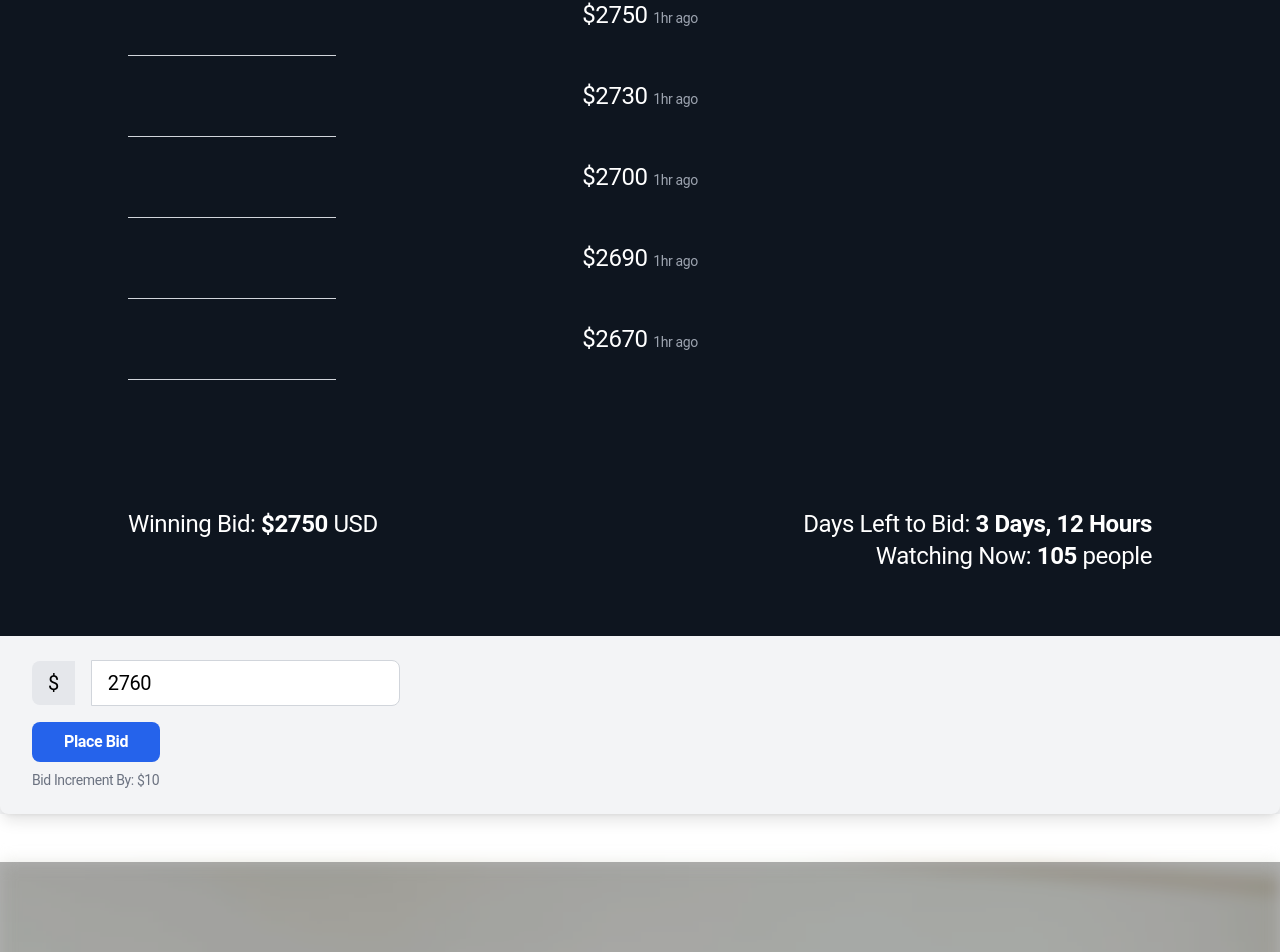
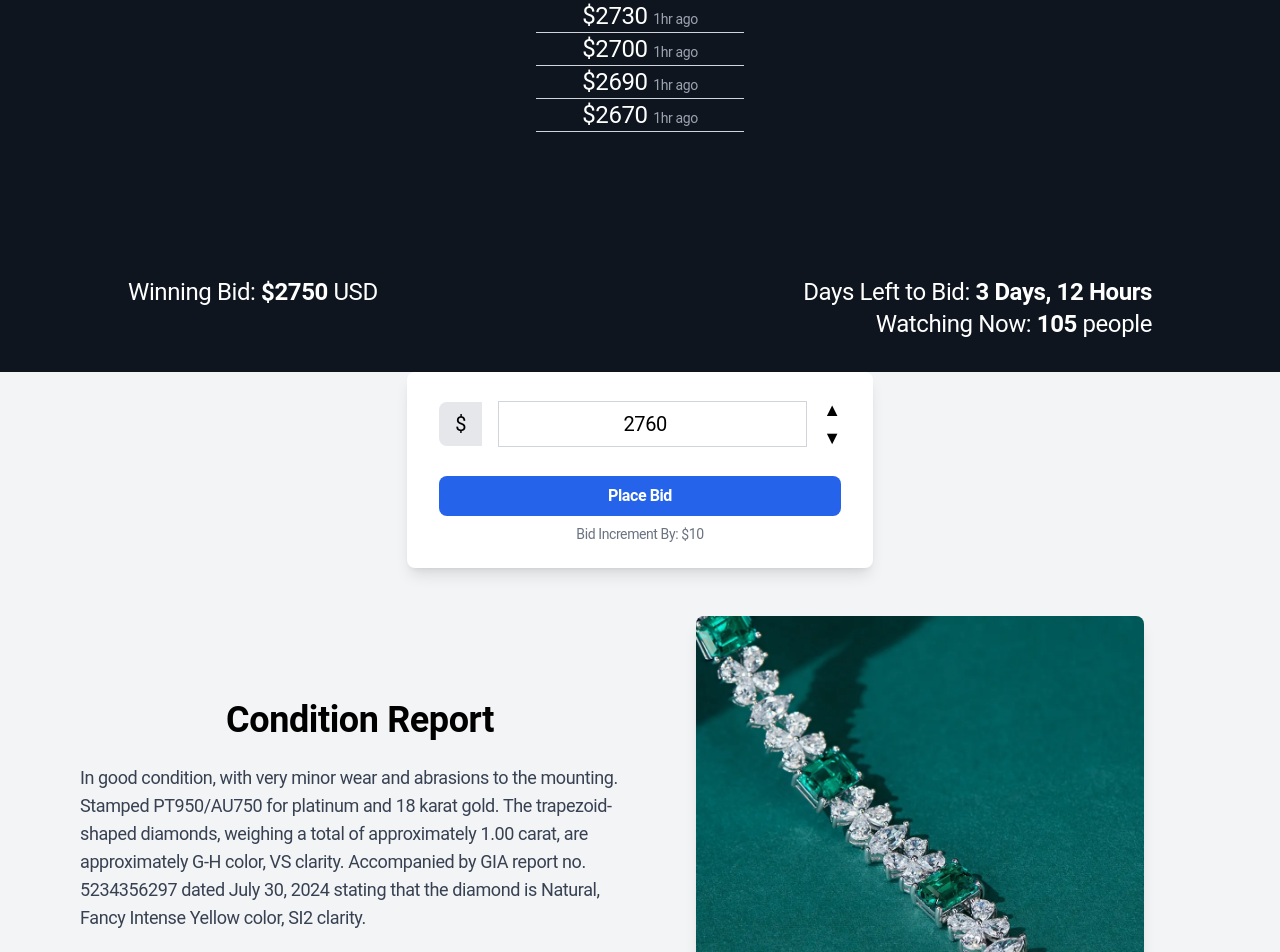
Before and after one commit to KDHBuddhika/NOBLESSE, a React (Create React App) app in the folder front-end/: page / in a window 1280 px wide. Shown: the part 5153-6105 px from the top of the page. Built offline with nearby package versions, Linux system fonts and the light colour scheme.

Commit message:
place bid page change

```diff
--- a/front-end/src/pages/PlaceABid/PlaceABid.jsx
+++ b/front-end/src/pages/PlaceABid/PlaceABid.jsx
@@ -1,5 +1,6 @@
 import React from 'react';
 import imagepb from '../../assets/bracelet-1.jpg';
+import imagepb1 from '../../assets/bracelet-1-pic1.webp';
 
 
 const PlaceABid = () => {
@@ -29,43 +30,41 @@ const PlaceABid = () => {
       </div>
 
 
-      <div className="bg-[#0e151f] py-8 lg:py-16 px-4 lg:px-32 text-center">
+      <div className="bg-[#0e151f] py-8 lg:py-10 px-4 lg:px-32 flex flex-col items-center text-center">
         <h2 className="text-3xl lg:text-4xl font-bold text-white mb-12 text-shadow-md">
           Recent Bids
         </h2>
-        <div className="recent-bids text-center">
 
+        <div className="text-center w-52">
           <div className="text-2xl text-white">
             $2750 <span className="text-sm text-gray-400">1hr ago</span>
           </div>
-          <hr className="w-52 border-gray-300 my-6" />
-
+          <hr className="w-full border-gray-300 my-3" />
 
           <div className="text-2xl text-white">
             $2730 <span className="text-sm text-gray-400">1hr ago</span>
           </div>
-          <hr className="w-52 border-gray-300 my-6" />
+          <hr className="w-full border-gray-300 my-3" />
 
           <div className="text-2xl text-white">
             $2700 <span className="text-sm text-gray-400">1hr ago</span>
           </div>
-          <hr className="w-52 border-gray-300 my-6" />
+          <hr className="w-full border-gray-300 my-3" />
 
           <div className="text-2xl text-white">
             $2690 <span className="text-sm text-gray-400">1hr ago</span>
           </div>
-          <hr className="w-52 border-gray-300 my-6" />
+          <hr className="w-full border-gray-300 my-3" />
 
           <div className="text-2xl text-white">
             $2670 <span className="text-sm text-gray-400">1hr ago</span>
           </div>
-          <hr className="w-52 border-gray-300 my-6 mb-32" />
-
+          <hr className="w-full border-gray-300 my-3 mb-32" />
         </div>
 
         {/* Bid Stats */}
-        <div className="bid-stats flex justify-between text-2xl text-white mt-4">
-          <div className="winning-bid">
+        <div className="bid-stats flex justify-between w-full lg:w-3/4 text-2xl text-white mt-4">
+          <div className="winning-bid text-left">
             Winning Bid: <span className="font-bold">$2750</span> USD
           </div>
           <div className="other-stats text-right">
@@ -80,23 +79,52 @@ const PlaceABid = () => {
       </div>
 
       {/* Bidding Form */}
-      <div className="half-bg">
-        <div className="form-container bg-gray-100 rounded-lg px-8 py-6 shadow-lg">
-          <div className="flex items-center space-x-4">
+      <div className="flex items-center justify-center bg-gray-100 py-48">
+        <div className="bg-white rounded-lg px-8 py-6 shadow-lg">
+          {/* Bidding Amount Section */}
+          <div className="flex items-center justify-center space-x-4">
             <button className="bg-gray-200 py-2 px-4 rounded-l-lg text-xl">$</button>
             <input
               type="number"
-              className="py-2 px-4 bg-white border border-gray-300 rounded-r-lg text-xl"
+              className="py-2 px-4 bg-white border border-gray-300 text-xl text-center"
               defaultValue="2760"
+              step="10"
             />
+            {/* Up and Down Arrows */}
+            <div className="flex flex-col">
+              <button className="bg-gray-300 py-1 px-2 rounded-t-md text-lg">▲</button>
+              <button className="bg-gray-300 py-1 px-2 rounded-b-md text-lg">▼</button>
+            </div>
           </div>
-          <button className="mt-4 bg-blue-600 hover:bg-blue-700 text-white py-2 px-8 rounded-lg font-semibold">
+
+          {/* Place Bid Button */}
+          <button className="mt-6 bg-blue-600 hover:bg-blue-700 text-white py-2 px-8 rounded-lg font-semibold w-full">
             Place Bid
           </button>
-          <p className="text-sm text-gray-500 mt-2">Bid Increment By: $10</p>
+
+          <p className="text-sm text-gray-500 mt-2 text-center">Bid Increment By: $10</p>
         </div>
       </div>
+      <section className="flex flex-col lg:flex-row items-center py-12 px-4 lg:px-20">
+                <div className="lg:w-1/2 mb-8 lg:mb-0">
+                    <h1 className="text-4xl font-bold text-black mb-6">Condition Report</h1>
+                    <p className="text-lg text-gray-700 mb-4">
+                    In good condition, with very minor wear and abrasions to the mounting. Stamped PT950/AU750 for platinum and 18 karat gold. The trapezoid-shaped diamonds, weighing a total of approximately 1.00 carat, are approximately G-H color, VS clarity. Accompanied by GIA report no. 5234356297 dated July 30, 2024 stating that the diamond is Natural, Fancy Intense Yellow color, SI2 clarity.
+                    </p>
+
+
+                </div>
+                <div className="lg:w-1/2 flex justify-center">
+                    <img
+                        src={imagepb1}
+                        alt="place bid"
+                        className="object-cover w-[80%] h-auto rounded-lg shadow-lg"
+                    />
+                </div>
+            </section>
+
     </div>
+
   );
 };
 
```
Also changed, not shown: front-end/src/assets/bracelet-1-pic1.webp (renamed from front-end/src/assets/bracelet 1 pic 1.webp).
